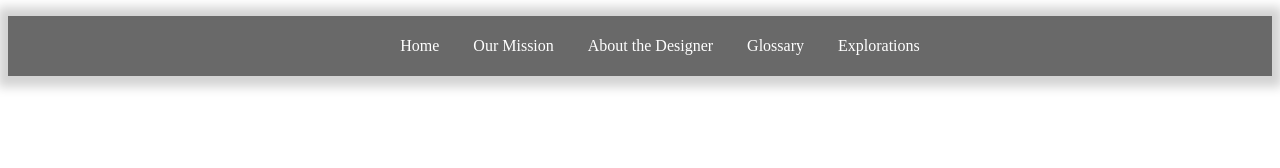
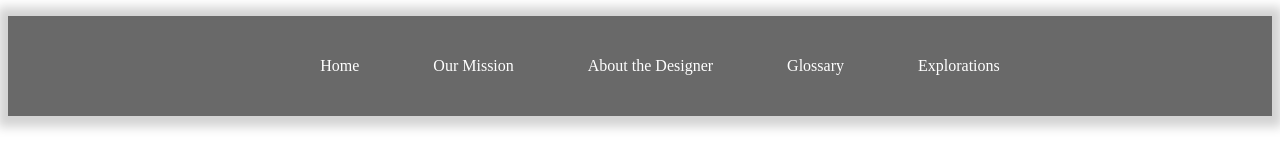
Before and after one commit to Kadinbin/Game, a plain HTML site: page index.html in a window 1280 px wide. Drawn offline with Linux system fonts and the light colour scheme.

Commit message:
Update style.css

```diff
--- a/style.css
+++ b/style.css
@@ -14,7 +14,7 @@
   display: inline-block;
   height: 60px;
   line-height: 60px;
-  margin: 0px;
+  margin: 20px;
   padding: 0px 15px;
   text-decoration: none;
   transition: color 0.3s ease-in;
```
